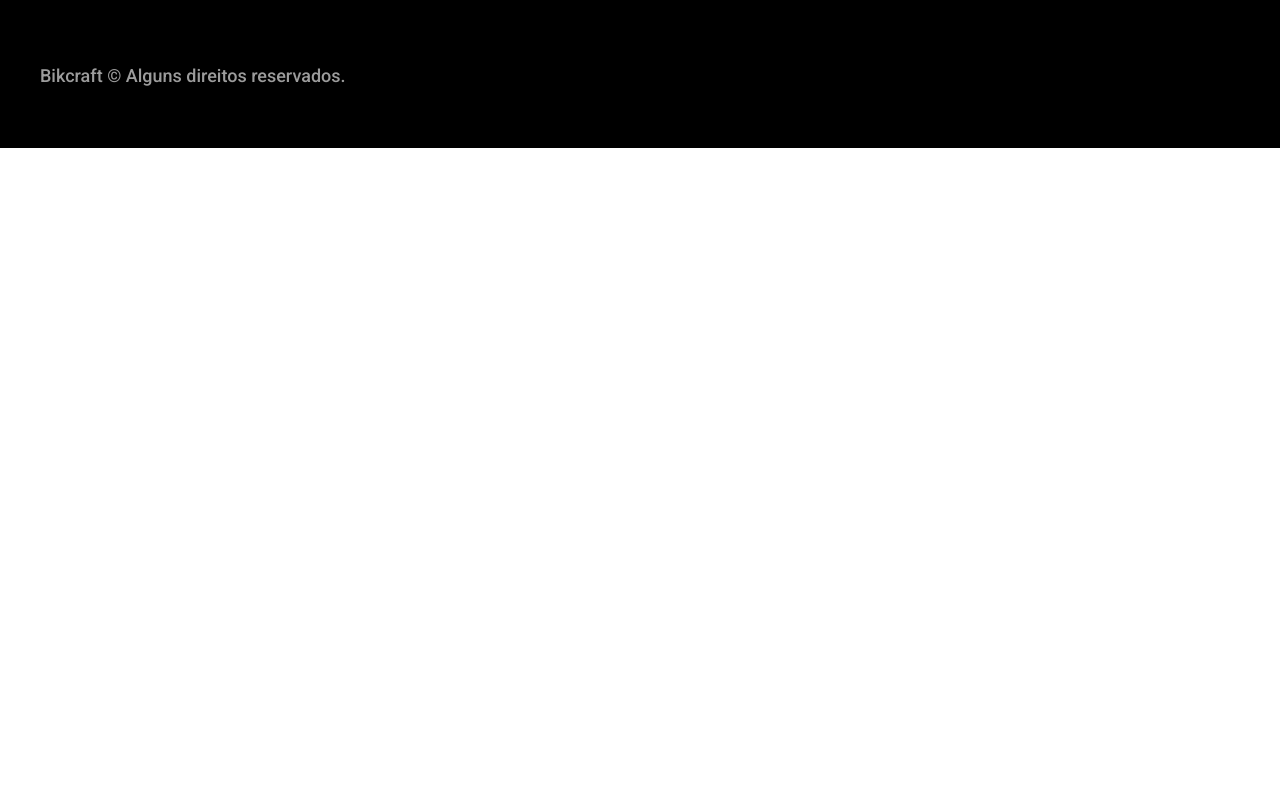
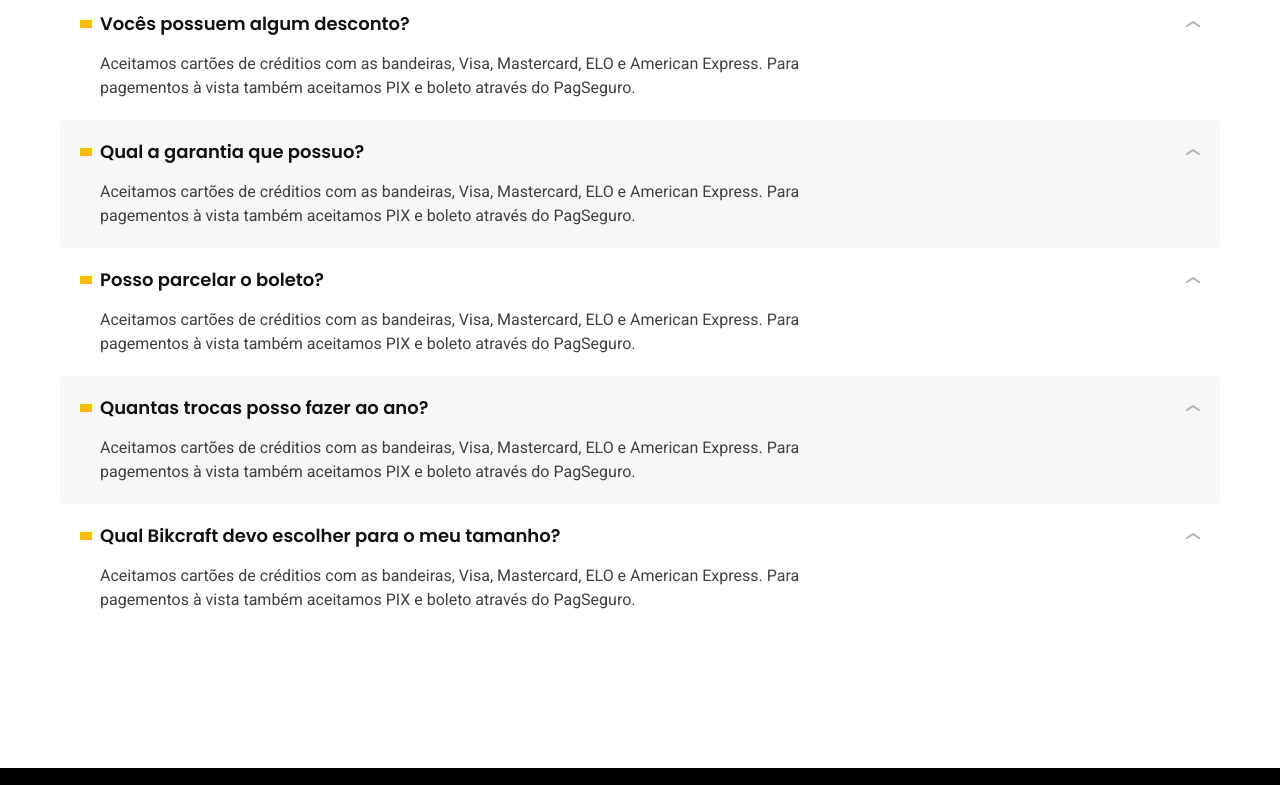
Before and after one commit to CesarJarrie/bikcraft.io, a plain HTML site: page seguro.html in a window 1280 px wide. Shown: the part 2015-2800 px from the top of the page. Before the commit the page ends 2163 px from the top, so only its background shows below. Drawn offline with Linux system fonts and the light colour scheme.

Commit message:
perguntas

```diff
--- a/css/global/global.css
+++ b/css/global/global.css
@@ -10,7 +10,8 @@ h3,
 h4,
 ul,
 p,
-blockquote {
+blockquote,
+dd {
   margin: 0;
 }
 
--- a/css/seguros/perguntas.css
+++ b/css/seguros/perguntas.css
@@ -0,0 +1,62 @@
+.perguntas {
+  padding-top: 120px;
+  padding-bottom: 120px;
+}
+
+.perguntas h2 {
+  margin-bottom: 60px;
+}
+
+.perguntas dl > div {
+  padding: 20px;
+  border-radius: 4px;
+}
+
+.perguntas dl > div:nth-child(odd) {
+  background-color: var(--cor-1);
+}
+
+.perguntas dt {
+  display: grid;
+  grid-template-columns: auto 1fr auto;
+  align-items: center;
+  gap: 8px;
+  cursor: pointer;
+}
+
+.perguntas dt::before {
+  content: "";
+  display: inline-block;
+  width: 12px;
+  height: 8px;
+  background-color: var(--cor-p1);
+}
+
+.perguntas dt::after {
+  content: "";
+  display: inline-block;
+  width: 14px;
+  height: 6px;
+  background: url("../../img/icones/seta-abrir.svg");
+  transition: 0.3s;
+}
+
+.perguntas dt:hover::after {
+  transform: rotate(180deg);
+}
+
+.perguntas dd {
+  padding-left: 20px;
+  padding-top: 16px;
+  max-width: 80ch;
+}
+
+@media (max-width: 800px) {
+  .perguntas {
+    padding-top: 60px;
+    padding-bottom: 60px;
+  }
+  .perguntas h2 {
+    margin-bottom: 40px;
+  }
+}
--- a/css/utilidades/componentes.css
+++ b/css/utilidades/componentes.css
@@ -1,5 +1,7 @@
 .container {
   box-sizing: border-box;
+  padding-left: 20px;
+  padding-right: 20px;
   padding-top: 20px;
   padding-bottom: 20px;
   max-width: 1200px;
--- a/seguro.html
+++ b/seguro.html
@@ -107,6 +107,36 @@
     </div>
   </article>
 
+  <article class="perguntas container">
+    <h2 class="font-1-xxl">perguntas frequentes<span class="cor-p1">.</span></h2>
+    <dl>
+      <div>
+        <dt class="font-1-m-b">Qual forma de pagamento vocês aceitam?</dt>
+        <dd class="font-2-s cor-9">Aceitamos cartões de créditios com as bandeiras, Visa, Mastercard, ELO e American Express. Para pagementos à vista também aceitamos PIX e boleto através do PagSeguro.</dd>
+      </div>
+      <div>
+        <dt class="font-1-m-b">Vocês possuem algum desconto?</dt>
+        <dd class="font-2-s cor-9">Aceitamos cartões de créditios com as bandeiras, Visa, Mastercard, ELO e American Express. Para pagementos à vista também aceitamos PIX e boleto através do PagSeguro.</dd>
+      </div>
+      <div>
+        <dt class="font-1-m-b">Qual a garantia que possuo?</dt>
+        <dd class="font-2-s cor-9">Aceitamos cartões de créditios com as bandeiras, Visa, Mastercard, ELO e American Express. Para pagementos à vista também aceitamos PIX e boleto através do PagSeguro.</dd>
+      </div>
+      <div>
+        <dt class="font-1-m-b">Posso parcelar o boleto?</dt>
+        <dd class="font-2-s cor-9">Aceitamos cartões de créditios com as bandeiras, Visa, Mastercard, ELO e American Express. Para pagementos à vista também aceitamos PIX e boleto através do PagSeguro.</dd>
+      </div>
+      <div>
+        <dt class="font-1-m-b">Quantas trocas posso fazer ao ano?</dt>
+        <dd class="font-2-s cor-9">Aceitamos cartões de créditios com as bandeiras, Visa, Mastercard, ELO e American Express. Para pagementos à vista também aceitamos PIX e boleto através do PagSeguro.</dd>
+      </div>
+      <div>
+        <dt class="font-1-m-b">Qual Bikcraft devo escolher para o meu tamanho?</dt>
+        <dd class="font-2-s cor-9">Aceitamos cartões de créditios com as bandeiras, Visa, Mastercard, ELO e American Express. Para pagementos à vista também aceitamos PIX e boleto através do PagSeguro.</dd>
+      </div>
+    </dl>
+  </article>
+
   <footer class="footer-bg">
     <div class="container footer">
       <img src="img/bikcraft.svg" alt="Bikcraft">
```
